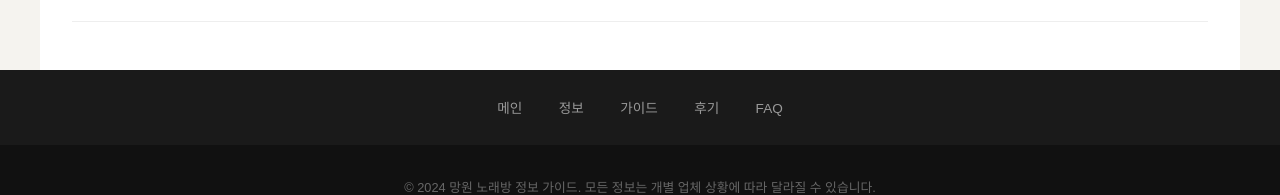
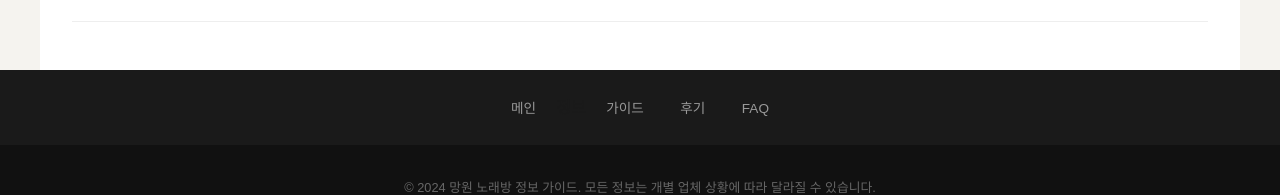
Before and after one commit to dydrkrtks7-cmd/bp-kyoto-bee, a plain HTML site: page about.html in a window 1280 px wide. Shown: the part 3220-3415 px from the top of the page. Drawn offline with Linux system fonts and the light colour scheme.

Commit message:
deploy: garbage-free snapshot 2026-09-19T19:48:23.687Z

```diff
--- a/about.html
+++ b/about.html
@@ -181,7 +181,7 @@ footer{background:#111;padding:2rem;text-align:center;color:#666;font-size:.8rem
 
 <nav class="n-nav-uhqd">
 <a href="index.html">메인</a>
-<a href="info.html">정보</a>
+정보
 <a href="#">가이드</a>
 <a href="#">후기</a>
 <a href="#">FAQ</a>
```
